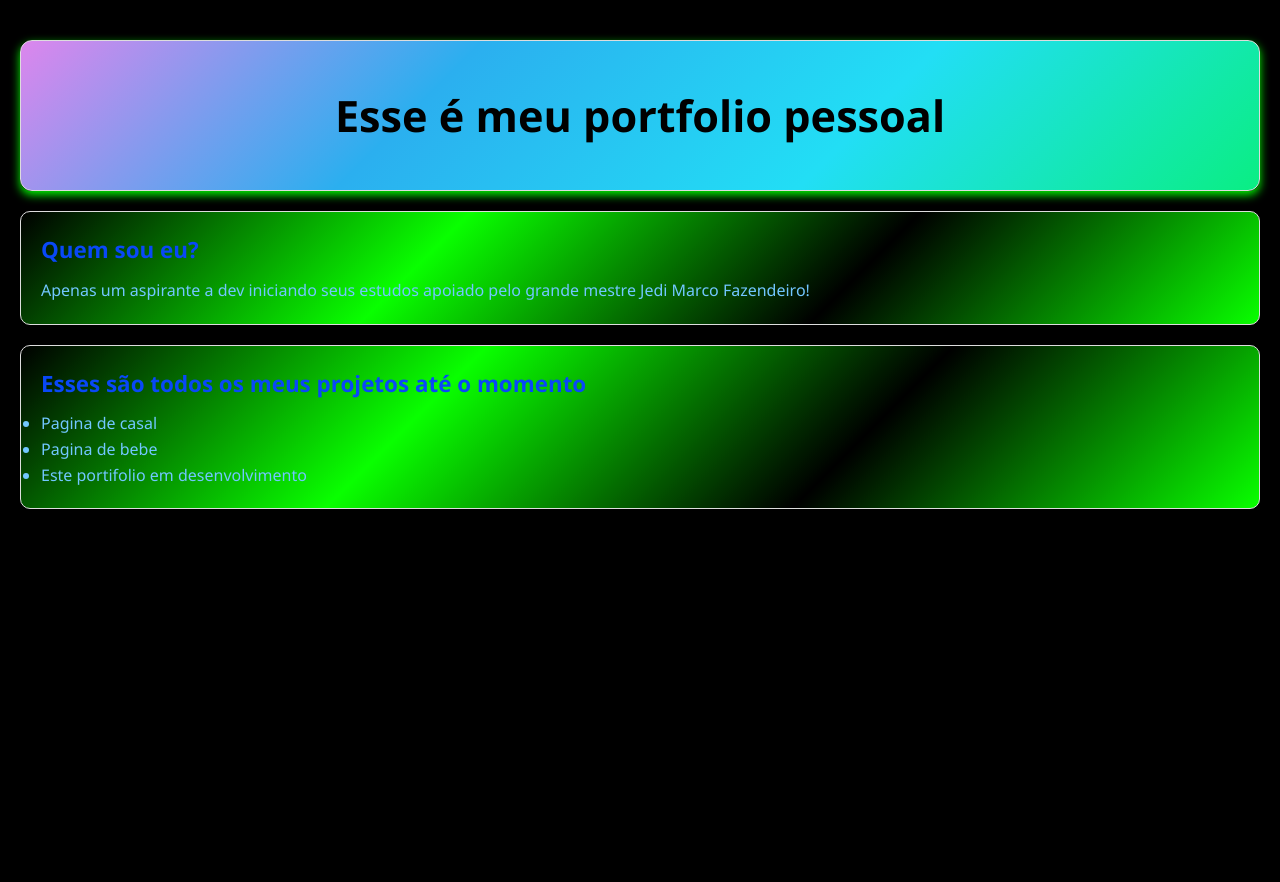
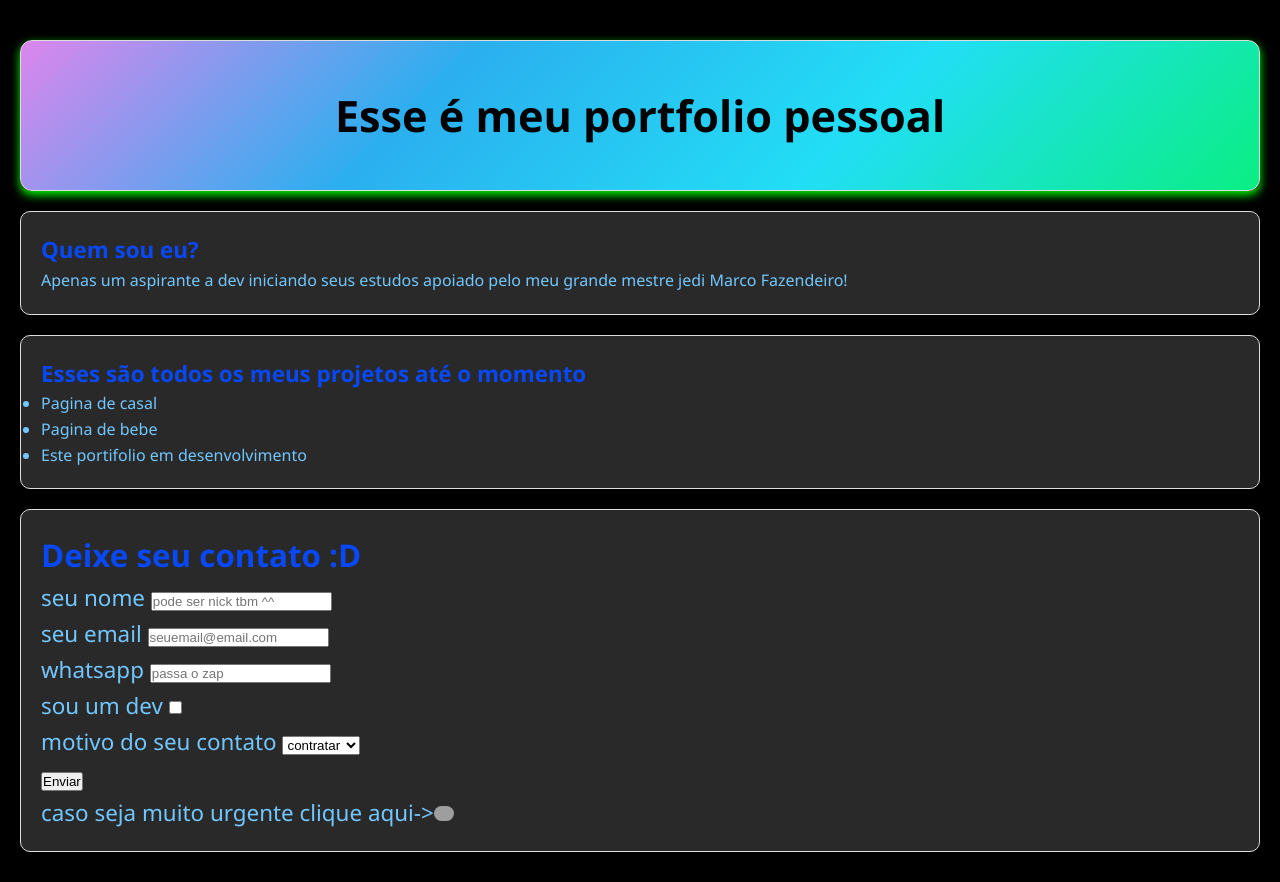
Before and after one commit to zxlxn7/personal_port, a plain HTML site: page index.html in a window 1280 px wide. Before the commit the page ends 800 px from the top, so only its background shows below. Drawn offline with Linux system fonts and the light colour scheme; grey boxes are pictures that could not be loaded.

Commit message:
Forms de contato

```diff
--- a/index.html
+++ b/index.html
@@ -10,7 +10,7 @@
     <section class="header"><h1>Esse é meu portfolio pessoal</h1>
     </section>
     <section><h2>Quem sou eu?</h2>
-    <p>Apenas um aspirante a dev iniciando seus estudos apoiado pelo grande mestre Jedi Marco Fazendeiro!</p></section>
+    <p>Apenas um aspirante a dev iniciando seus estudos apoiado pelo meu grande mestre jedi Marco Fazendeiro!</p></section>
     <section><h2>Esses são todos os meus projetos até o momento</h2>
         <ul>
             <li>Pagina de casal</li>
@@ -18,7 +18,40 @@
             <li>Este portifolio em desenvolvimento</li>
         </ul>
     </section>
+    <form action="#" method="get">
+      <section>
+        <h2>Deixe seu contato :D</h2>
+        <p>
+            <label>seu nome</label>
+            <input type="text" id="nome" name="nome" placeholder="pode ser nick tbm ^^" required>
+        </p>
+        <p>
+            <label>seu email</label>
+            <input type="text" id="email" name="email" placeholder="seuemail@email.com" required>
+        </p>
+        <p>
+           <label>whatsapp</label>
+           <input type="text" id="whatsappp" name="whatsapp" placeholder="passa o zap" required>
+        </p>
+        <p>
+            <label>sou um dev</label>
+            <input type="checkbox" id="dev" name="dev" value="sim">
+        </p>
+        <p>
+            <label for="select">motivo do seu contato</label>
+            <select id="select" name="select">
+                <option value="contrato" label="contratar"></option>
+                <option value="colab" label="colaborar"></option>
+                <option value="freela" label="serviço"></option>
+            </select>
+        </p>
+        <p><button type="submit">Enviar</button></p>
+        <p>caso seja muito urgente clique aqui-><a href="https://w.app/ulnui3"><img src="https://cdn.shopify.com/app-store/listing_images/78b9afe438cf6c391f7f3898b1db8854/icon/CMm7iYjtl4wDEAE=.png" class="media-object  img-responsive img-thumbnail"></a>
+        </p>
 
+      </section>
+
+    </form>
 
 </body>
 </html>
--- a/styles.css
+++ b/styles.css
@@ -29,7 +29,7 @@ body {
 
 /* ===== SEÇÕES GERAIS ===== */
 section {
-    background: linear-gradient(135deg, #000000, #09ff00, #000, #09ff00);    /* Fundo branco para cada seção */
+    background: #292929;    /* Fundo branco para cada seção */
     border: 1px solid #ddd;        /* Borda leve */
     border-radius: 10px;           /* Cantos arredondados */
     margin-top: 20px;              /* Espaço entre seções */
@@ -43,16 +43,27 @@ section:hover {
     box-shadow: 0 6px 12px rgba(0, 17, 255, 0.418); /* Sombra ao hover */
 }
 
+form {
+    color: #72c7ff;                   /* Cor dos subtítulos */
+    font-size: 1.4em;              /* Tamanho do texto */
+    margin-bottom: 10px;          /* Espaço abaixo do título */
+}
+
+label {
+    cursor: pointer;
+    display: line;
+    margin-bottom: 10px;
+}
 /* ===== TÍTULOS DAS SEÇÕES ===== */
 h2 {
     color: #0948f7;                   /* Cor dos subtítulos */
     font-size: 1.4em;              /* Tamanho do texto */
-    margin-bottom: 10px;          /* Espaço abaixo do título */
+    margin-bottom: 0px;          /* Espaço abaixo do título */
 }
 
 /* ===== IMAGENS (QUANDO INSERIDAS) ===== */
 img {
-    max-width: 100%;              /* Imagem nunca ultrapassa o tamanho do contêiner */
+    max-width: 20px;              /* Imagem nunca ultrapassa o tamanho do contêiner */
     height: auto;                 /* Mantém proporção da imagem */
     border-radius: 12px;          /* Cantos arredondados nas imagens */
     margin-top: 10px;
```
